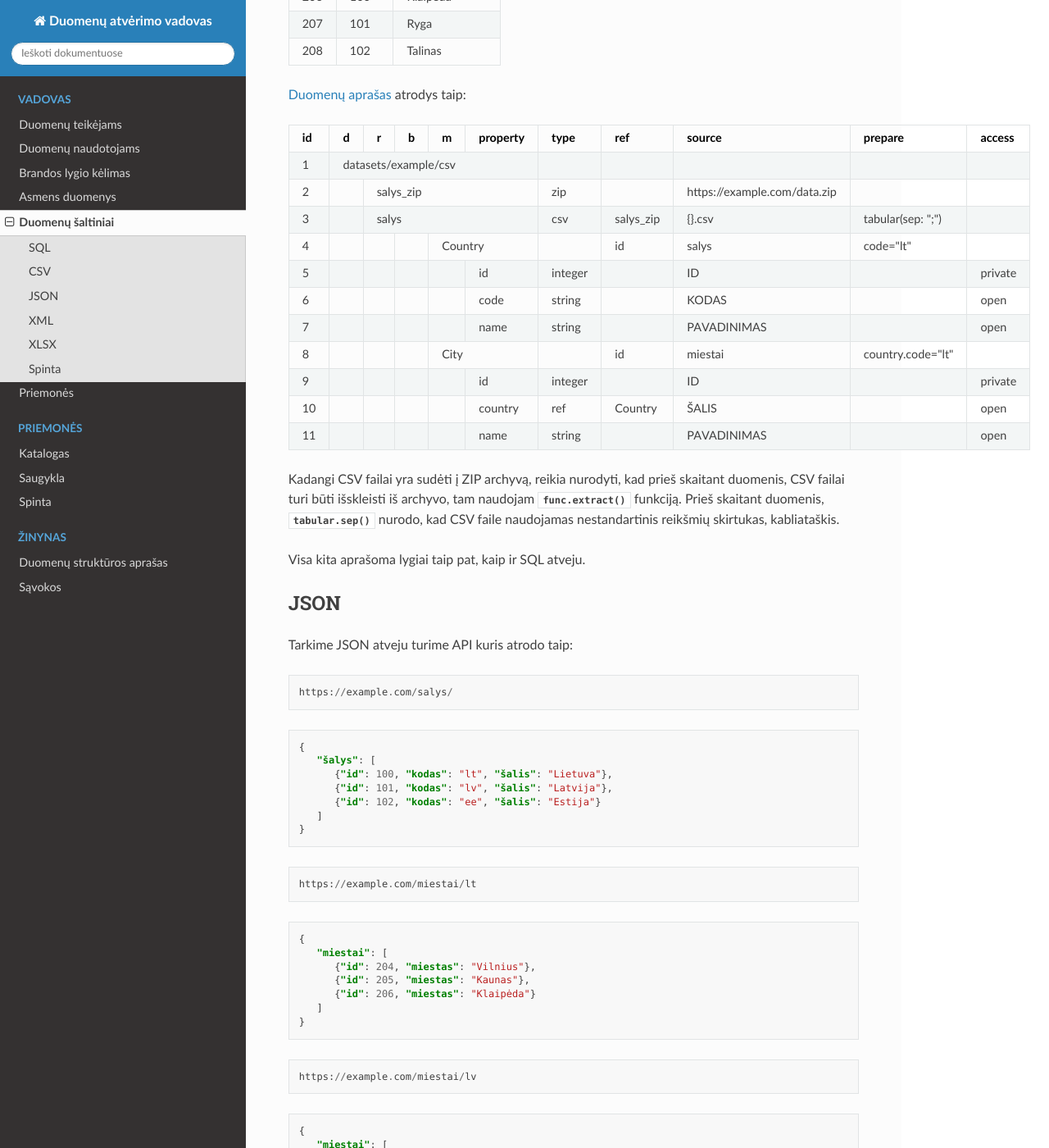
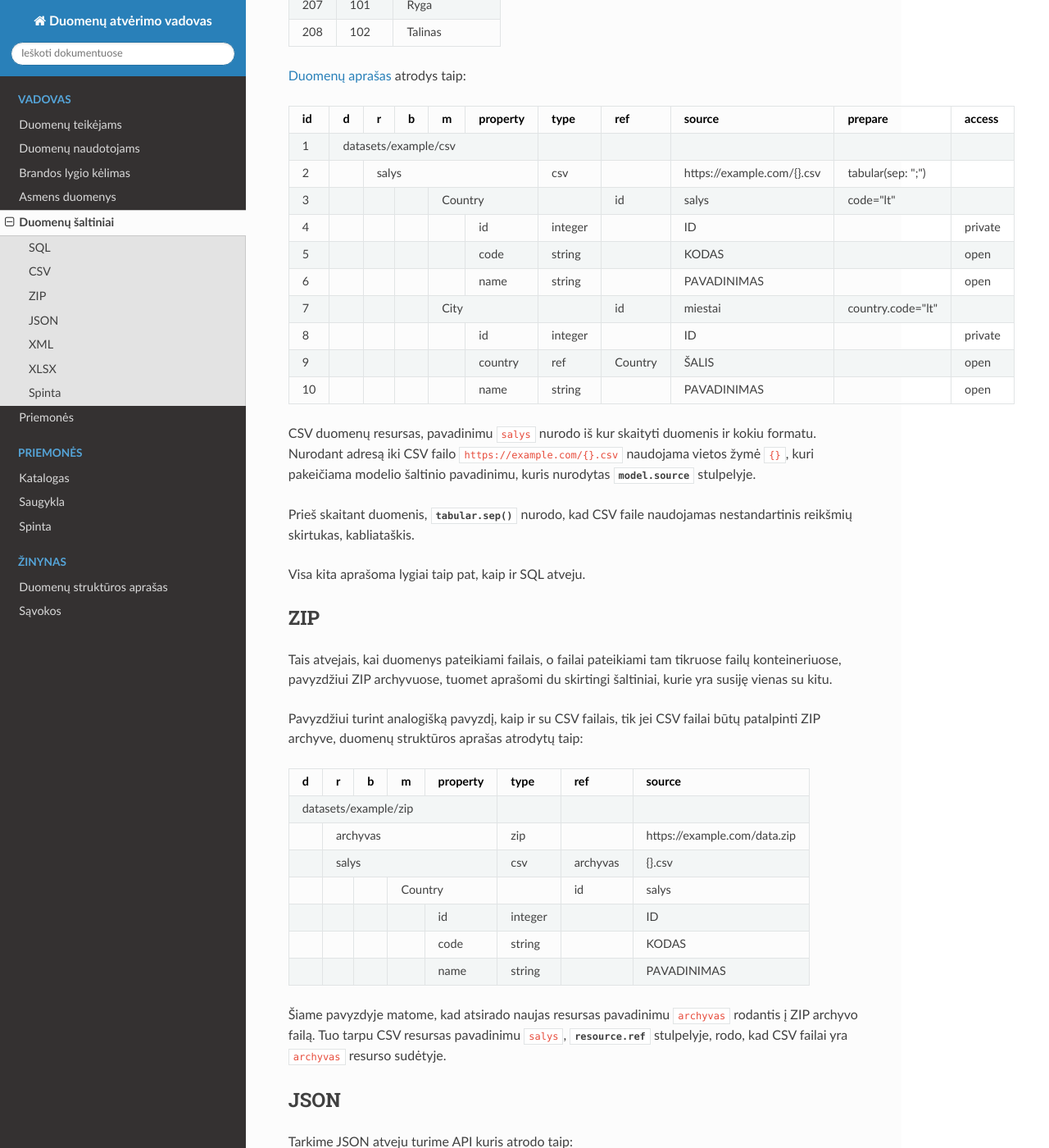
Before and after one commit to atviriduomenys/manifest, a Sphinx documentation site: the page built from docs/duomenu-saltiniai.rst, in a window 1280 px wide and 1400 px high, scrolled down 2511 px. Shown: the whole window at 82% size. Built offline with Sphinx 7.4.7 and the Read the Docs theme 2.0.0, drawn with Linux system fonts in a browser that asks for light colours; some of the changed text lies outside the part shown.

Commit message:
Add example with a zip file

```diff
--- a/docs/duomenu-saltiniai.rst
+++ b/docs/duomenu-saltiniai.rst
@@ -135,39 +133,72 @@ ID       ŠALIS      PAVADINIMAS
 
 :term:`Duomenų aprašas <DSA>` atrodys taip:
 
-+----+---+---+---+---+----------+---------+-----------+-------------------------------+-------------------+---------+
-| id | d | r | b | m | property | type    | ref       | source                        | prepare           | access  |
-+====+===+===+===+===+==========+=========+===========+===============================+===================+=========+
-|  1 | datasets/example/csv     |         |           |                               |                   |         |
-+----+---+---+---+---+----------+---------+-----------+-------------------------------+-------------------+---------+
-|  2 |   | salys_zip            | zip     |           | \https://example.com/data.zip |                   |         |
-+----+---+---+---+---+----------+---------+-----------+-------------------------------+-------------------+---------+
-|  3 |   | salys                | csv     | salys_zip | {}.csv                        | tabular(sep: ";") |         |
-+----+---+---+---+---+----------+---------+-----------+-------------------------------+-------------------+---------+
-|  4 |   |   |   | Country      |         | id        | salys                         | code="lt"         |         |
-+----+---+---+---+---+----------+---------+-----------+-------------------------------+-------------------+---------+
-|  5 |   |   |   |   | id       | integer |           | ID                            |                   | private |
-+----+---+---+---+---+----------+---------+-----------+-------------------------------+-------------------+---------+
-|  6 |   |   |   |   | code     | string  |           | KODAS                         |                   | open    |
-+----+---+---+---+---+----------+---------+-----------+-------------------------------+-------------------+---------+
-|  7 |   |   |   |   | name     | string  |           | PAVADINIMAS                   |                   | open    |
-+----+---+---+---+---+----------+---------+-----------+-------------------------------+-------------------+---------+
-|  8 |   |   |   | City         |         | id        | miestai                       | country.code="lt" |         |
-+----+---+---+---+---+----------+---------+-----------+-------------------------------+-------------------+---------+
-|  9 |   |   |   |   | id       | integer |           | ID                            |                   | private |
-+----+---+---+---+---+----------+---------+-----------+-------------------------------+-------------------+---------+
-| 10 |   |   |   |   | country  | ref     | Country   | ŠALIS                         |                   | open    |
-+----+---+---+---+---+----------+---------+-----------+-------------------------------+-------------------+---------+
-| 11 |   |   |   |   | name     | string  |           | PAVADINIMAS                   |                   | open    |
-+----+---+---+---+---+----------+---------+-----------+-------------------------------+-------------------+---------+
++----+---+---+---+---+----------+---------+-----------+-----------------------------+-------------------+---------+
+| id | d | r | b | m | property | type    | ref       | source                      | prepare           | access  |
++====+===+===+===+===+==========+=========+===========+=============================+===================+=========+
+|  1 | datasets/example/csv     |         |           |                             |                   |         |
++----+---+---+---+---+----------+---------+-----------+-----------------------------+-------------------+---------+
+|  2 |   | salys                | csv     |           | \https://example.com/{}.csv | tabular(sep: ";") |         |
++----+---+---+---+---+----------+---------+-----------+-----------------------------+-------------------+---------+
+|  3 |   |   |   | Country      |         | id        | salys                       | code="lt"         |         |
++----+---+---+---+---+----------+---------+-----------+-----------------------------+-------------------+---------+
+|  4 |   |   |   |   | id       | integer |           | ID                          |                   | private |
++----+---+---+---+---+----------+---------+-----------+-----------------------------+-------------------+---------+
+|  5 |   |   |   |   | code     | string  |           | KODAS                       |                   | open    |
++----+---+---+---+---+----------+---------+-----------+-----------------------------+-------------------+---------+
+|  6 |   |   |   |   | name     | string  |           | PAVADINIMAS                 |                   | open    |
++----+---+---+---+---+----------+---------+-----------+-----------------------------+-------------------+---------+
+|  7 |   |   |   | City         |         | id        | miestai                     | country.code="lt" |         |
++----+---+---+---+---+----------+---------+-----------+-----------------------------+-------------------+---------+
+|  8 |   |   |   |   | id       | integer |           | ID                          |                   | private |
++----+---+---+---+---+----------+---------+-----------+-----------------------------+-------------------+---------+
+|  9 |   |   |   |   | country  | ref     | Country   | ŠALIS                       |                   | open    |
++----+---+---+---+---+----------+---------+-----------+-----------------------------+-------------------+---------+
+| 10 |   |   |   |   | name     | string  |           | PAVADINIMAS                 |                   | open    |
++----+---+---+---+---+----------+---------+-----------+-----------------------------+-------------------+---------+
 
-Kadangi CSV failai yra sudėti į ZIP archyvą, reikia nurodyti, kad prieš skaitant
-duomenis, CSV failai turi būti išskleisti iš archyvo, tam naudojam
-:func:`func.extract` funkciją. Prieš skaitant duomenis, :func:`tabular.sep`
-nurodo, kad CSV faile naudojamas nestandartinis reikšmių skirtukas,
-kabliataškis.
+CSV duomenų resursas, pavadinimu `salys` nurodo iš kur skaityti duomenis ir
+kokiu formatu. Nurodant adresą iki CSV failo `https://example.com/{}.csv`
+naudojama vietos žymė `{}`, kuri pakeičiama modelio šaltinio pavadinimu,
+kuris nurodytas :data:`model.source` stulpelyje.
+
+Prieš skaitant duomenis, :func:`tabular.sep` nurodo, kad CSV faile naudojamas
+nestandartinis reikšmių skirtukas, kabliataškis.
 
 Visa kita aprašoma lygiai taip pat, kaip ir SQL atveju.
+
+
+ZIP
+===
+
+Tais atvejais, kai duomenys pateikiami failais, o failai pateikiami tam
+tikruose failų konteineriuose, pavyzdžiui ZIP archyvuose, tuomet aprašomi du
+skirtingi šaltiniai, kurie yra susiję vienas su kitu.
+
+Pavyzdžiui turint analogišką pavyzdį, kaip ir su CSV failais, tik jei CSV
+failai būtų patalpinti ZIP archyve, duomenų struktūros aprašas atrodytų taip:
+
+== == == == ======== ======== ============= ==============================
+d  r  b  m  property type     ref           source
+== == == == ======== ======== ============= ==============================
+datasets/example/zip
+-------------------- -------- ------------- ------------------------------
+\  archyvas          zip                    \https://example.com/data.zip
+-- ----------------- -------- ------------- ------------------------------
+\  salys             csv      archyvas      {}.csv
+-- ----------------- -------- ------------- ------------------------------
+\        Country              id            salys
+-- -- -- ----------- -------- ------------- ------------------------------
+\           id       integer                ID
+-- -- -- -- -------- -------- ------------- ------------------------------
+\           code     string                 KODAS
+\           name     string                 PAVADINIMAS
+== == == == ======== ======== ============= ==============================
+
+Šiame pavyzdyje matome, kad atsirado naujas resursas pavadinimu `archyvas`
+rodantis į ZIP archyvo failą. Tuo tarpu CSV resursas pavadinimu `salys`,
+:data:`resource.ref` stulpelyje, rodo, kad CSV failai yra `archyvas` resurso
+sudėtyje.
 
 
 JSON
```
Also changed, not shown: other parts of docs/duomenu-saltiniai.rst (+5 -9 lines), docs/dsa/dimensijos.rst (+22 -2 lines).
